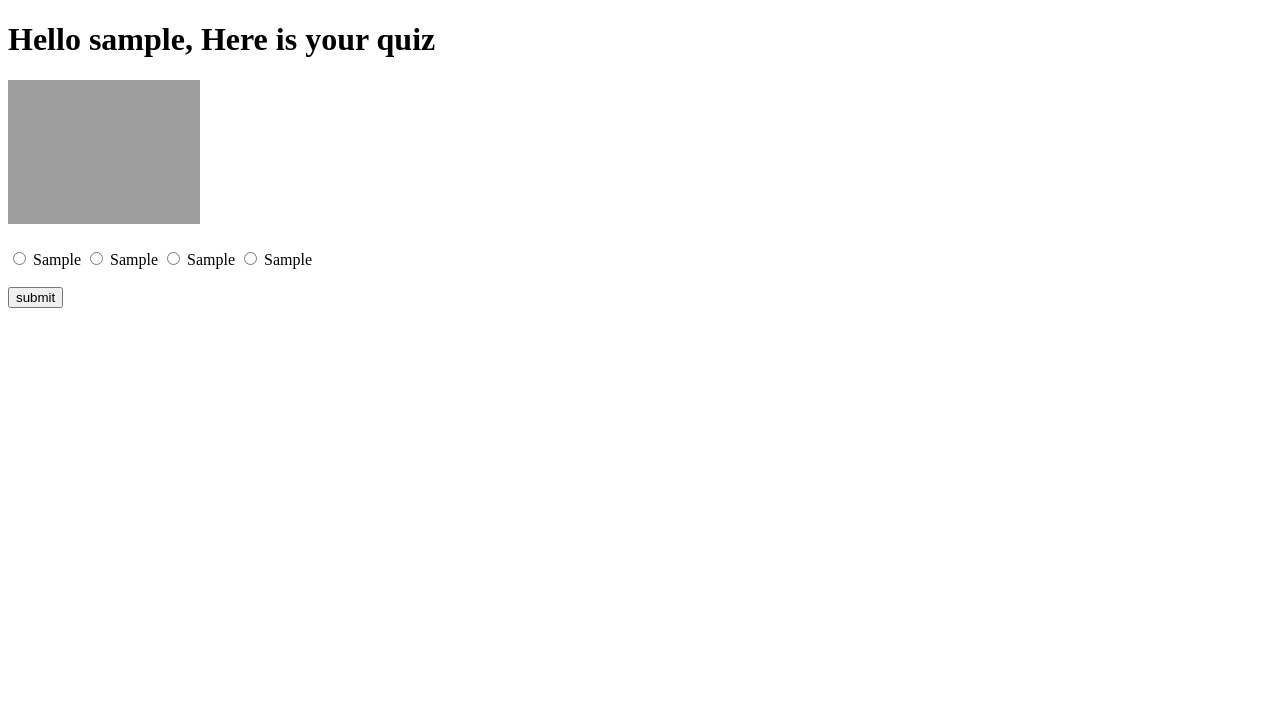
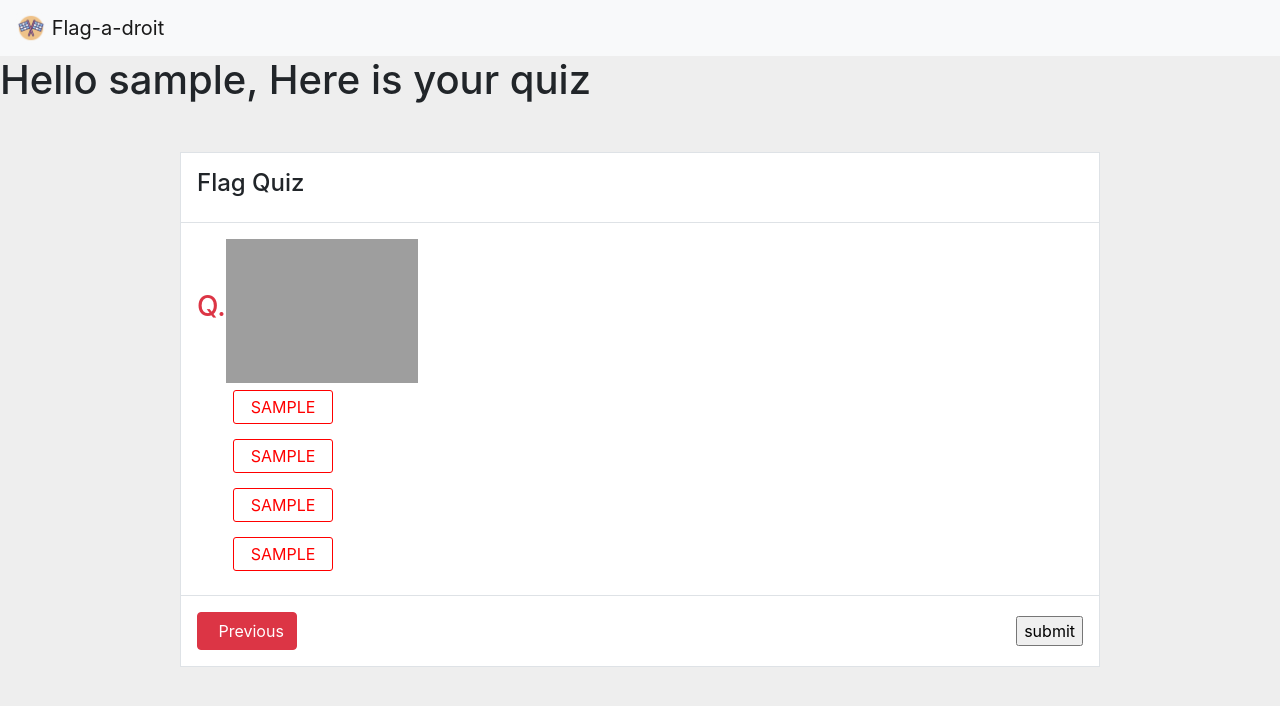
Before and after one commit to jaychavhan/AWSProj, a Flask app: template templates/quiz.html in a window 1280 px wide. Shown: the top 706 px of the page. Run offline with Flask 2, Linux system fonts and the light colour scheme; the template is opened without the code that fills it: most values are stand-ins (such as "Sample title", 1, 10 or a date in 2020); grey boxes are pictures that could not be loaded.

Commit message:
UI changes

```diff
--- /dev/null
+++ b/static/css/base.css
@@ -0,0 +1,47 @@
+body{
+    background-color:#eee;
+}
+
+label.radio {
+  cursor: pointer;
+}
+
+label.radio input {
+  position: absolute;
+  top: 0;
+  left: 0;
+  visibility: hidden;
+  pointer-events: none;
+}
+
+label.radio span {
+  padding: 4px 0px;
+  border: 1px solid red;
+  display: inline-block;
+  color: red;
+  width: 100px;
+  text-align: center;
+  border-radius: 3px;
+  margin-top: 7px;
+  text-transform: uppercase;
+}
+
+label.radio input:checked + span {
+  border-color: red;
+  background-color: red;
+  color: #fff;
+}
+
+.ans {
+  margin-left: 36px !important;
+}
+
+.btn:focus {
+  outline: 0 !important;
+  box-shadow: none !important;
+}
+
+.btn:active {
+  outline: 0 !important;
+  box-shadow: none !important;
+}
--- /dev/null
+++ b/templates/base.html
@@ -0,0 +1,24 @@
+<!DOCTYPE html>
+<html lang="en">
+<head>
+    <link rel="stylesheet" href="https://cdn.jsdelivr.net/npm/bootstrap@4.3.1/dist/css/bootstrap.min.css" integrity="sha384-ggOyR0iXCbMQv3Xipma34MD+dH/1fQ784/j6cY/iJTQUOhcWr7x9JvoRxT2MZw1T" crossorigin="anonymous">
+    <link rel="stylesheet" href="../static/css/base.css">
+    <meta charset="UTF-8">
+    <title>{% block title %}{% endblock %}</title>
+</head>
+<body>
+<!-- Image and text -->
+<nav class="navbar navbar-light bg-light">
+  <a class="navbar-brand" href="#">
+    <img src={{url_for('static', filename='flag-icon.png')}} width="30" height="30" class="d-inline-block align-top" alt="">
+    Flag-a-droit
+  </a>
+</nav>
+
+  {% block content %}
+  {% endblock %}
+<script src="https://code.jquery.com/jquery-3.3.1.slim.min.js" integrity="sha384-q8i/X+965DzO0rT7abK41JStQIAqVgRVzpbzo5smXKp4YfRvH+8abtTE1Pi6jizo" crossorigin="anonymous"></script>
+<script src="https://cdn.jsdelivr.net/npm/popper.js@1.14.7/dist/umd/popper.min.js" integrity="sha384-UO2eT0CpHqdSJQ6hJty5KVphtPhzWj9WO1clHTMGa3JDZwrnQq4sF86dIHNDz0W1" crossorigin="anonymous"></script>
+<script src="https://cdn.jsdelivr.net/npm/bootstrap@4.3.1/dist/js/bootstrap.min.js" integrity="sha384-JjSmVgyd0p3pXB1rRibZUAYoIIy6OrQ6VrjIEaFf/nJGzIxFDsf4x0xIM+B07jRM" crossorigin="anonymous"></script>
+</body>
+</html>
--- a/templates/quiz.html
+++ b/templates/quiz.html
@@ -1,28 +1,94 @@
-<!DOCTYPE html>
-<html>
-    <head>
-        <Title>Flag Quiz</Title>
-    </head>
+{% extends "base.html" %}
+{% block title %}Flag-a-droit{% endblock %}
+{% block content %}
 <body>
 <h1>Hello {{username}}, Here is your quiz</h1>
+<div class="container mt-5">
+    <div class="d-flex justify-content-center row">
+        <div class="col-md-10 col-lg-10">
+            <div class="border">
+                <div class="question bg-white p-3 border-bottom">
+                    <div class="d-flex flex-row justify-content-between align-items-center mcq">
+                        <h4>Flag Quiz</h4></div>
+                </div>
                 <form action="/result" method="post">
+
                     {% for question in questions_list%}
-            <h4>
+                    <div class="flagQuestions">
+                        <div class="question bg-white p-3 border-bottom">
+                            <div class="d-flex flex-row align-items-center question-title">
+                                <h3 class="text-danger">Q.</h3>
                                 <img
                                         src="https://flagcdn.com/192x144/{{question.que_image}}.png"
                                         width="192"
                                         height="144">
-            </h4>
-             <input type="radio" name="{{question.queId}}" value="{{question.option1}}"> {{question.option1}}
-             <input type="radio" name="{{question.queId}}" value="{{question.option2}}"> {{question.option2}}
-             <input type="radio" name="{{question.queId}}" value="{{question.option3}}"> {{question.option3}}
-             <input type="radio" name="{{question.queId}}" value="{{question.option4}}"> {{question.option4}}
+                            </div>
+                            <div class="ans ml-2">
+                                <label class="radio">
+                                    <input type="radio" name="{{question.queId}}" value="{{question.option1}}"> <span>{{question.option1}}</span>
+                                </label>
+                            </div>
+                            <div class="ans ml-2">
+                                <label class="radio">
+                                    <input type="radio" name="{{question.queId}}" value="{{question.option2}}"> <span>{{question.option2}}</span>
+                                </label>
+                            </div>
+                            <div class="ans ml-2">
+                                <label class="radio">
+                                    <input type="radio" name="{{question.queId}}" value="{{question.option3}}"> <span>{{question.option3}}</span>
+                                </label>
 
+                            </div>
+                            <div class="ans ml-2">
+                                <label class="radio">
+                                    <input type="radio" name="{{question.queId}}" value="{{question.option4}}"> <span>{{question.option4}}</span>
+                                </label>
+                            </div>
+                        </div>
+                        <div class="d-flex flex-row justify-content-between align-items-center p-3 bg-white">
+                            <button class="btn btn-primary d-flex align-items-center btn-danger" type="button"
+                                    onclick="plusQuestions(-1)"><i
+                                    class="fa fa-angle-left mt-1 mr-1"></i>&nbsp;Previous
+                            </button>
+                            <button class="btn btn-primary border-success align-items-center btn-success btn-next"
+                                    type="button" onclick="plusQuestions(1)">Next<i
+                                    class="fa fa-angle-right ml-2"></i></button>
+                            <input class="btn-submit" type="submit" name="Submit" value="submit">
+                        </div>
+                    </div>
                     <input type="hidden" name="username" value="{{username}}" formaction="">
+
                     {% endfor %}
-            <br> <br>
-            <input type="submit" name="Submit" value="submit">
+                </form>
+            </div>
+        </div>
+    </div>
+</div>
+<script type="text/javascript">
+    let questionIndex = 1;
+    showQuestions(questionIndex);
 
-        </form>
+    function plusQuestions(n) {
+        showQuestions(questionIndex += n);
+    }
+
+    function showQuestions(n) {
+        let i;
+        let questions = document.getElementsByClassName("flagQuestions");
+        let btn_next = document.getElementsByClassName("btn-next");
+        let btn_submit = document.getElementsByClassName("btn-submit")
+        for (i = 0; i < questions.length; i++) {
+            questions[i].style.display = "none";
+            btn_submit[i].style.display = "none";
+            btn_next[i].style.display = "block"
+        }
+        questions[questionIndex - 1].style.display = "block";
+        if(questionIndex == questions.length)
+        {
+            btn_submit[questionIndex-1].style.display = "block";
+            btn_next[questionIndex-1].style.display = "none"
+        }
+    }
+</script>
 </body>
-</html>
+{% endblock %}
```
Also changed, not shown: templates/result.html (+4 -6 lines), templates/username.html (+17 -15 lines), static/flag-icon.png (added). Lines whose indentation alone changed are shown as unchanged.
